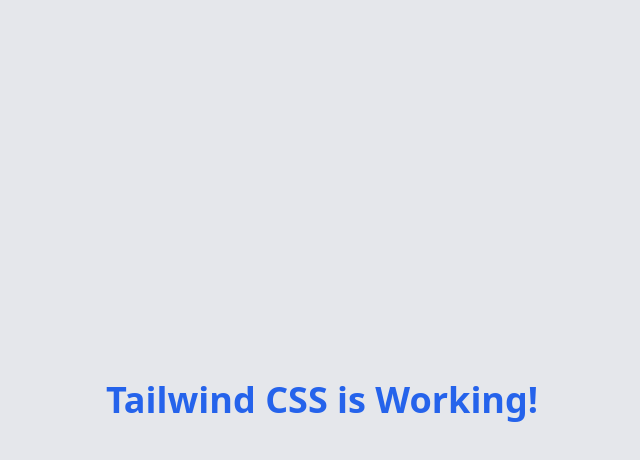
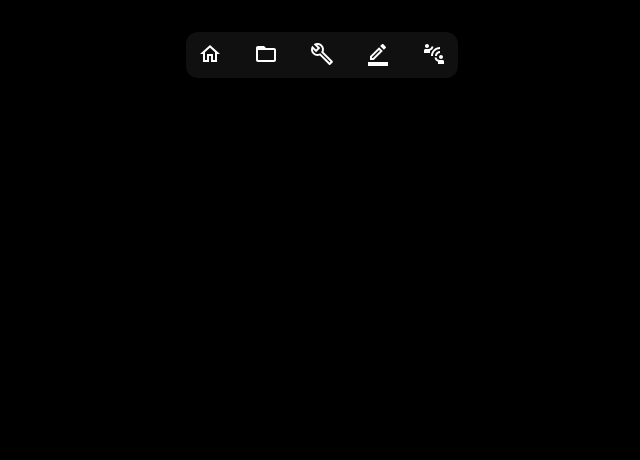
Before and after one commit to Monu01123/portfolio, a React (Create React App) app: page / in a window 1280 px wide. Shown: the top 460 px of the page, without its empty margins (318-958 px from the left). Built offline with nearby package versions, Linux system fonts and the light colour scheme.

Commit message:
Navbar completed

```diff
--- a/package.json
+++ b/package.json
@@ -3,6 +3,10 @@
   "version": "0.1.0",
   "private": true,
   "dependencies": {
+    "@emotion/react": "^11.14.0",
+    "@emotion/styled": "^11.14.0",
+    "@mui/icons-material": "^6.4.0",
+    "@mui/material": "^6.4.0",
     "@testing-library/jest-dom": "^5.16.5",
     "@testing-library/react": "^13.4.0",
     "@testing-library/user-event": "^13.5.0",
--- a/src/App.js
+++ b/src/App.js
@@ -1,10 +1,10 @@
+import Navbar from "./components/Navbar.jsx";
+
 function App() {
   return (
-    <div className="h-screen flex items-center justify-center bg-gray-200">
-      <h1 className="text-4xl font-bold text-blue-600">
-        Tailwind CSS is Working!
-      </h1>
-    </div>
+      <div className="bg-black h-screen" >
+        <Navbar/>
+      </div>
   );
 }
 
--- /dev/null
+++ b/src/components/Navbar.css
@@ -0,0 +1,3 @@
+.custom-dark-bg {
+    background-color: #1b1a1aa2; /* Custom dark color */
+  }
--- /dev/null
+++ b/src/components/Navbar.jsx
@@ -0,0 +1,47 @@
+import HomeOutlinedIcon from "@mui/icons-material/HomeOutlined";
+import FolderOpenOutlinedIcon from '@mui/icons-material/FolderOpenOutlined';
+import BuildOutlinedIcon from '@mui/icons-material/BuildOutlined';
+import BorderColorOutlinedIcon from '@mui/icons-material/BorderColorOutlined';
+import ConnectWithoutContactOutlinedIcon from '@mui/icons-material/ConnectWithoutContactOutlined';
+import "./Navbar.css";
+
+function Navbar() {
+  return (
+    <nav className="flex justify-center">
+      <ul className="flex space-x-8 custom-dark-bg p-3 pt-2 w-min mt-8 rounded-xl">
+        <li className="group relative text-white cursor-pointer">
+          <HomeOutlinedIcon />
+          <span className="text-xs absolute top-10 left-1/2 transform -translate-x-1/2 translate-y-[-10px] opacity-0 group-hover:translate-y-0 group-hover:opacity-100 transition-all duration-300">
+            Home
+          </span>
+        </li>
+        <li className="group relative text-white cursor-pointer">
+          <FolderOpenOutlinedIcon />
+          <span className="text-xs absolute top-10 left-1/2 transform -translate-x-1/2 translate-y-[-10px] opacity-0 group-hover:translate-y-0 group-hover:opacity-100 transition-all duration-300">
+            Projects
+          </span>
+        </li>
+        <li className="group relative text-white cursor-pointer">
+          <BuildOutlinedIcon />
+          <span className="text-xs absolute top-10 left-1/2 transform -translate-x-1/2 translate-y-[-10px] opacity-0 group-hover:translate-y-0 group-hover:opacity-100 transition-all duration-300">
+            Skills
+          </span>
+        </li>
+        <li className="group relative text-white cursor-pointer">
+          <BorderColorOutlinedIcon />
+          <span className="text-xs absolute top-10 left-1/2 transform -translate-x-1/2 translate-y-[-10px] opacity-0 group-hover:translate-y-0 group-hover:opacity-100 transition-all duration-300">
+            Blog
+          </span>
+        </li>
+        <li className="group relative text-white cursor-pointer">
+          <ConnectWithoutContactOutlinedIcon />
+          <span className="text-xs absolute top-10 left-1/2 transform -translate-x-1/2 translate-y-[-10px] opacity-0 group-hover:translate-y-0 group-hover:opacity-100 transition-all duration-300">
+            Contact
+          </span>
+        </li>
+      </ul>
+    </nav>
+  );
+}
+
+export default Navbar;
```
Also changed, not shown: 1 other file (tests, documents, lock files or other folders).
